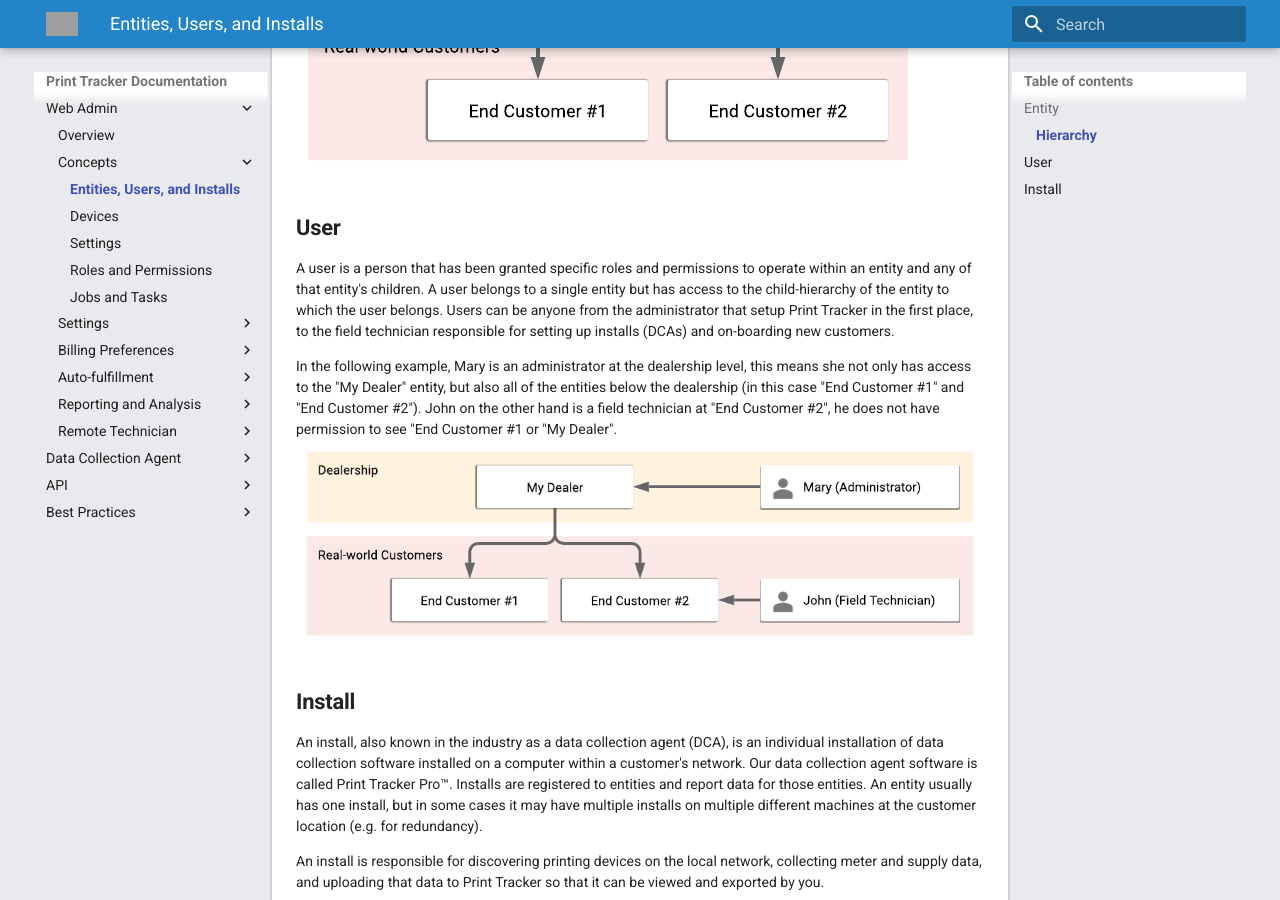
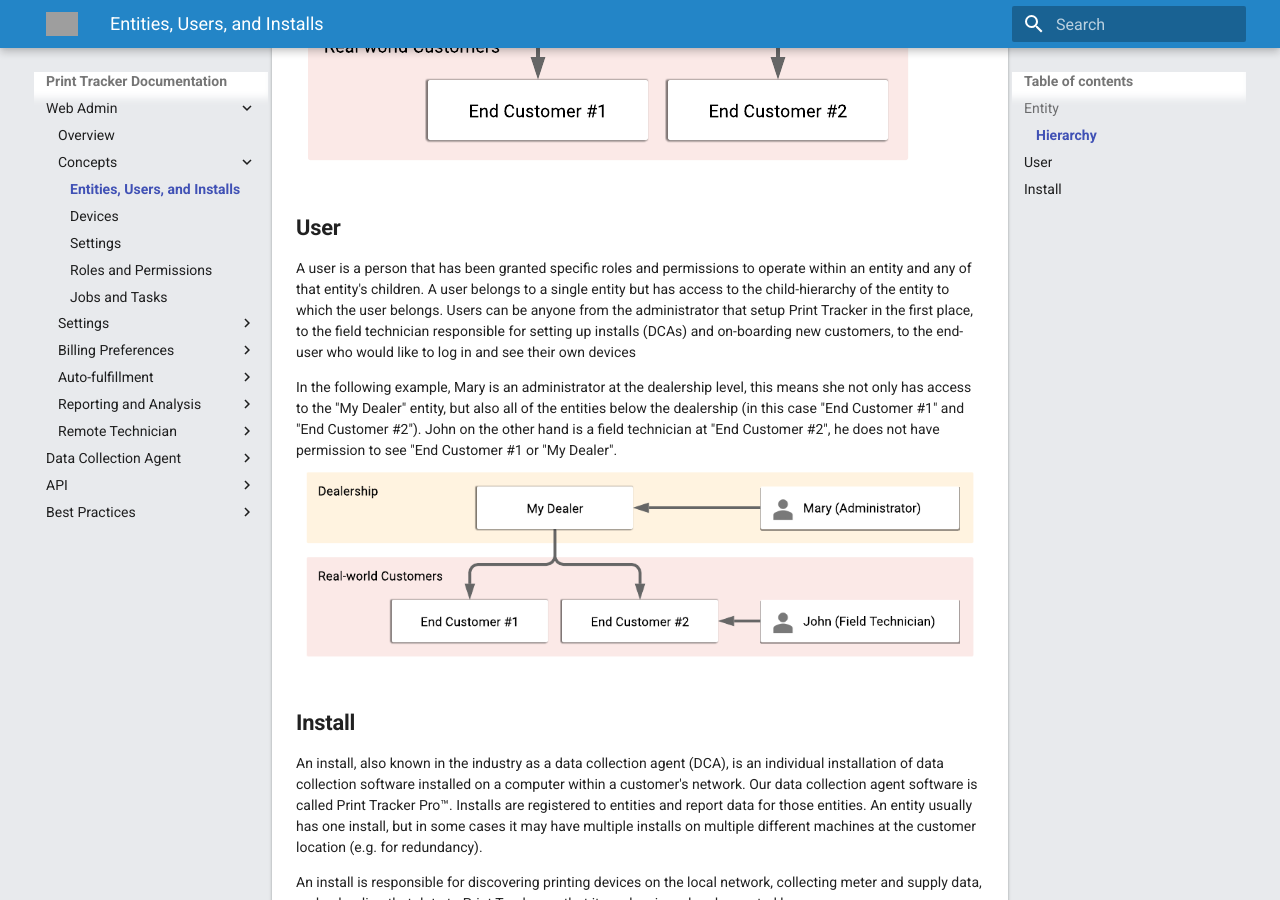
Before and after one commit to printtracker/public-documentation, an MkDocs documentation site: the page built from docs/webadmin/concepts/entities-users-and-installs.md, in a window 1280 px wide and 900 px high, scrolled down 1129 px. Built offline with MkDocs 1.6.1 and Material for MkDocs 9.7.7, drawn with Linux system fonts in a browser that asks for light colours; comment, search, counter and statistics services are not loaded; grey boxes are pictures that could not be loaded.

Commit message:
Updated description of a user in Print Tracker

```diff
--- a/docs/webadmin/concepts/entities-users-and-installs.md
+++ b/docs/webadmin/concepts/entities-users-and-installs.md
@@ -10,7 +10,7 @@ Some people may choose to use entity hierarchy to provide logic groupings of ent
 ![](../images/entity-hierarchy-logical-grouping.png)
 
 ## User
-A user is a person that has been granted specific roles and permissions to operate within an entity and any of that entity's children. A user belongs to a single entity but has access to the child-hierarchy of the entity to which the user belongs. Users can be anyone from the administrator that setup Print Tracker in the first place, to the field technician responsible for setting up installs (DCAs) and on-boarding new customers.
+A user is a person that has been granted specific roles and permissions to operate within an entity and any of that entity's children. A user belongs to a single entity but has access to the child-hierarchy of the entity to which the user belongs. Users can be anyone from the administrator that setup Print Tracker in the first place, to the field technician responsible for setting up installs (DCAs) and on-boarding new customers, to the end-user who would like to log in and see their own devices
 
 In the following example, Mary is an administrator at the dealership level, this means she not only has access to the "My Dealer" entity, but also all of the entities below the dealership (in this case "End Customer #1" and "End Customer #2"). John on the other hand is a field technician at "End Customer #2", he does not have permission to see "End Customer #1 or "My Dealer".
 ![](../images/entity-hierarchy-users.png)
```
